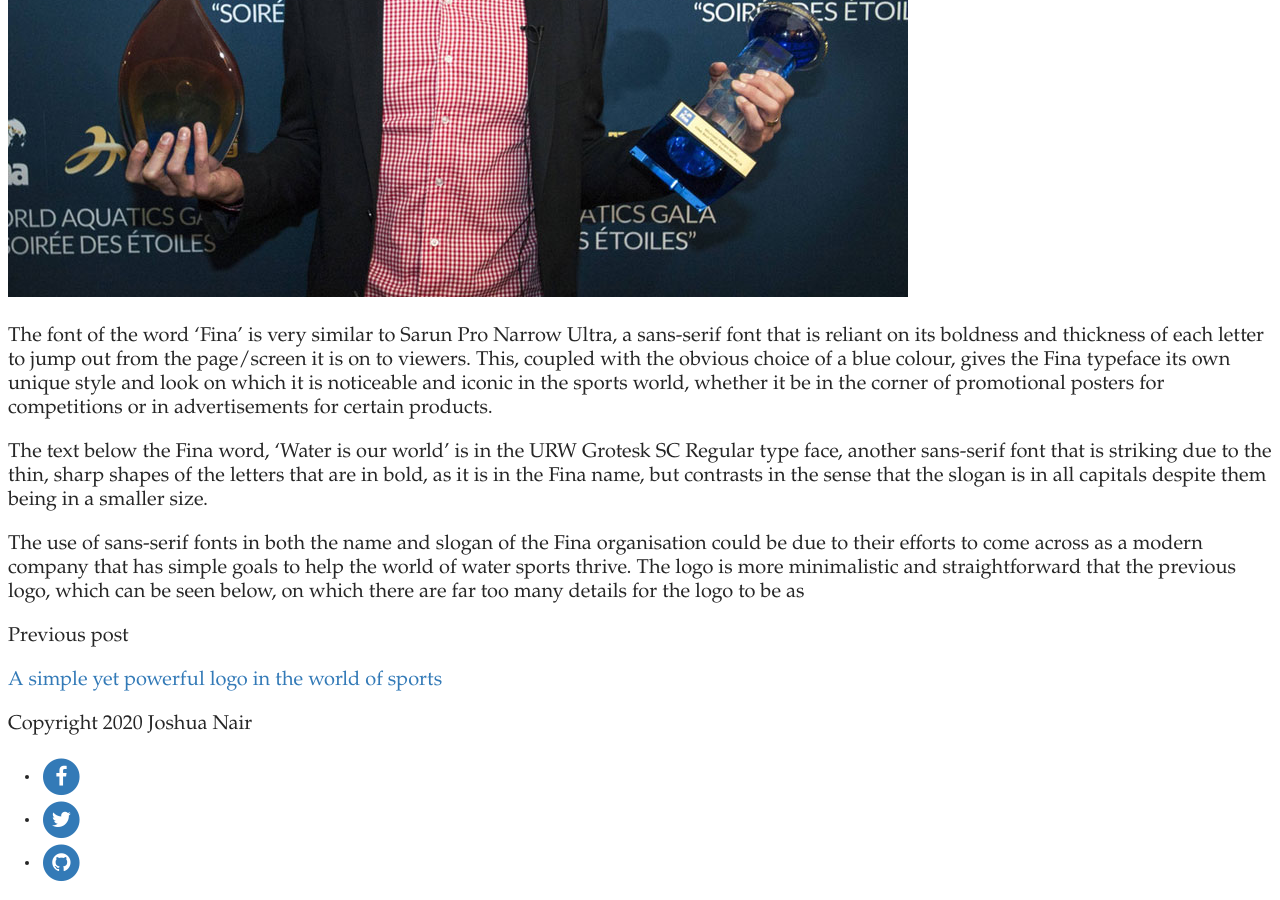
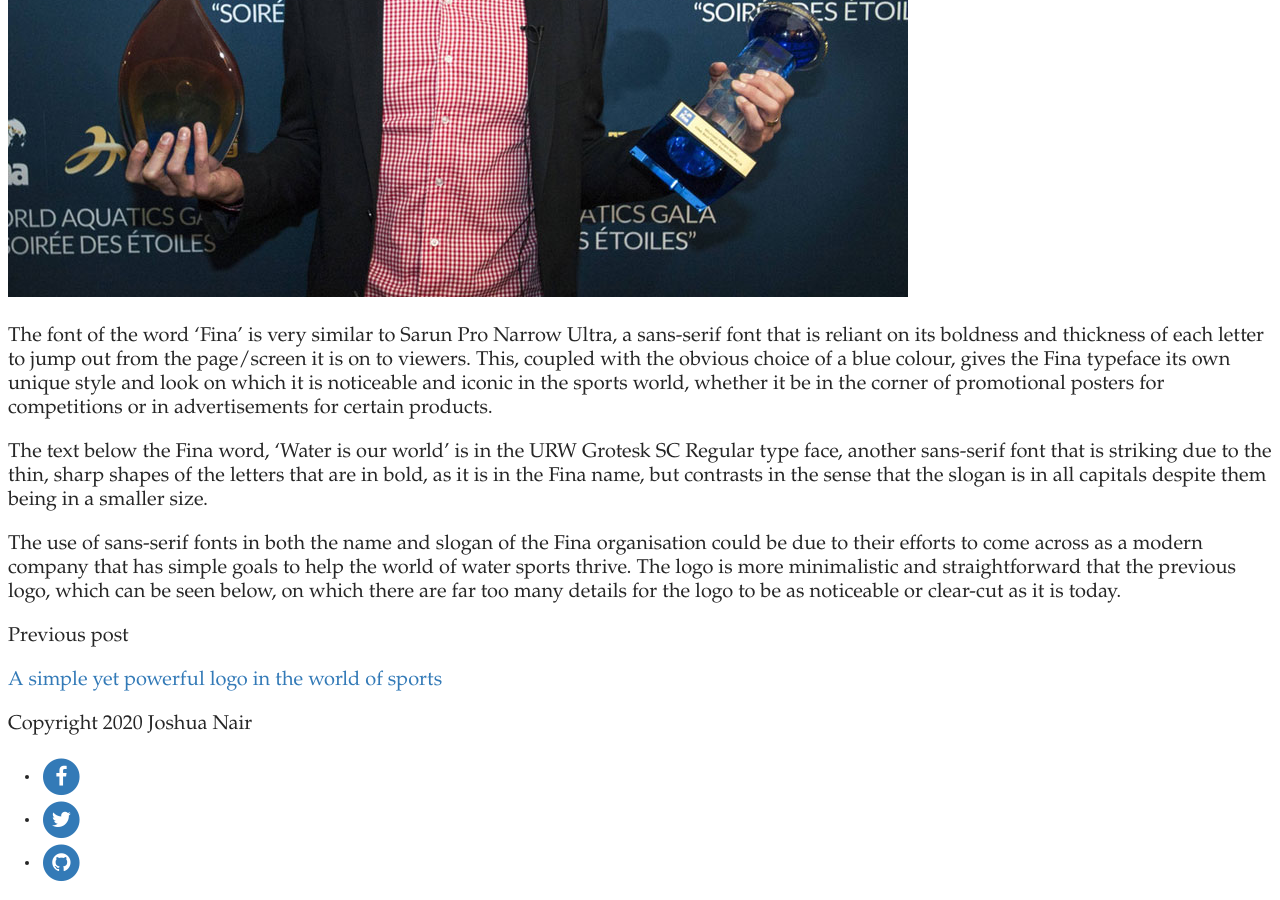
Before and after one commit to joshnair10/TypogBlog, a Jekyll site: the page built from _posts/2020-11-25-a-splash-of-simplicity.md, in a window 1280 px wide and 900 px high, scrolled down 1411 px. Built offline with Jekyll 4.4.1, drawn with Linux system fonts in a browser that asks for light colours; some web fonts are replaced; comment, search, counter and statistics services are not loaded.

Commit message:
Update Post “2020-11-25-a-splash-of-simplicity”

```diff
--- a/_posts/2020-11-25-a-splash-of-simplicity.md
+++ b/_posts/2020-11-25-a-splash-of-simplicity.md
@@ -15,4 +15,4 @@ The font of the word 'Fina' is very similar to Sarun Pro Narrow Ultra, a sans-se
 
 The text below the Fina word, 'Water is our world' is in the URW Grotesk SC Regular type face, another sans-serif font that is striking due to the thin, sharp shapes of the letters that are in bold, as it is in the Fina name, but contrasts in the sense that the slogan is in all capitals despite them being in a smaller size.
 
-The use of sans-serif fonts in both the name and slogan of the Fina organisation could be due to their efforts to come across as a modern company that has simple goals to help the world of water sports thrive. The logo is more minimalistic and straightforward that the previous logo, which can be seen below, on which there are far too many details for the logo to be as
+The use of sans-serif fonts in both the name and slogan of the Fina organisation could be due to their efforts to come across as a modern company that has simple goals to help the world of water sports thrive. The logo is more minimalistic and straightforward that the previous logo, which can be seen below, on which there are far too many details for the logo to be as noticeable or clear-cut as it is today.
```
